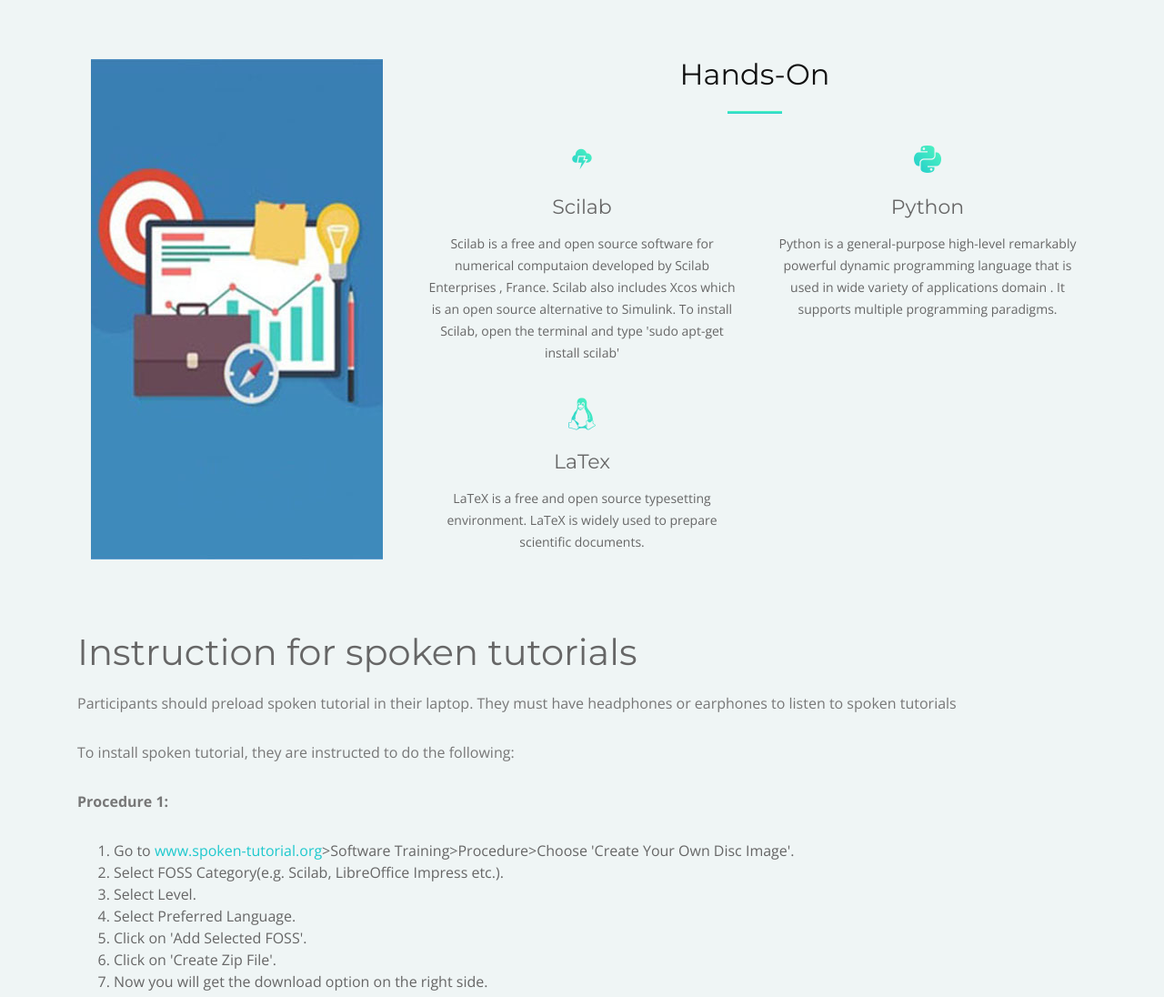
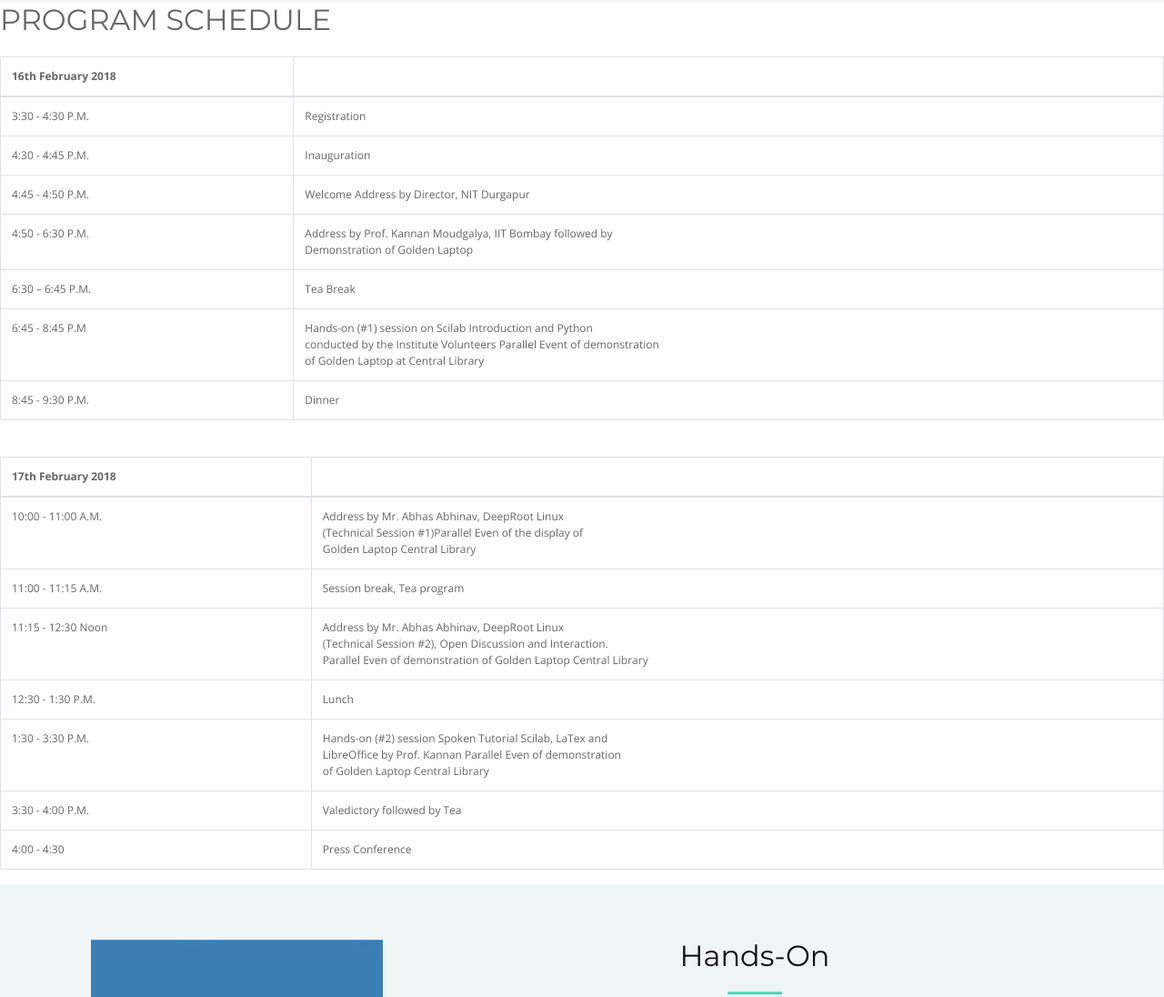
Before and after one commit to vartika-arora/fossee-front-end, a plain HTML site: page index.html in a window 1280 px wide. Shown: the part 3454-4550 px from the top of the page at 91% size. Drawn offline with nearby package versions, Linux system fonts and the light colour scheme; files whose address does not match are found by name.

Commit message:
finalized

```diff
--- a/css/style.css
+++ b/css/style.css
@@ -1253,3 +1253,10 @@
 .redheart {
   color:#ff0000; font-size:14px;
 }
+.break{
+height = 150px;
+}
+
+.table{
+font-size: 12px
+}
--- a/index.html
+++ b/index.html
@@ -174,6 +174,7 @@
       Product Featuress Section
     ============================-->
 
+
   <section id="advanced-features">
     <div class="features-row">
       <div class="container">
@@ -197,6 +198,7 @@
   <!--==========================
     Pricing Section
   ============================-->
+
   <section id="pricing" class="section-bg">
     <div class="container">
 
@@ -233,6 +235,114 @@
       </div>
     </div>
   </section><!-- #pricing -->
+
+  <section>
+    <table class="table table-hover table-bordered">
+      <h2>PROGRAM SCHEDULE</h2>
+      <thead>
+        <tr>
+          <th scope="col" width="00" >16th February 2018</th>
+          <th scope="col"></th>
+          </tr>
+      </thead>
+      <tbody>
+        <tr>
+
+          <td>3:30 - 4:30 P.M.</td>
+          <td>Registration</td>
+          </tr>
+
+        <tr>
+          <td>4:30 - 4:45 P.M.</td>
+          <td>Inauguration</td>
+        </tr>
+
+        <tr>
+          <td>4:45 - 4:50 P.M.</td>
+          <td>Welcome Address by Director, NIT Durgapur</td>
+        </tr>
+
+        <tr>
+          <td>4:50 - 6:30 P.M.</td>
+          <td>Address by Prof. Kannan Moudgalya, IIT Bombay followed by</br> Demonstration of Golden Laptop</td>
+        </tr>
+
+        <tr>
+          <td>6:30 – 6:45 P.M.</td>
+          <td>Tea Break</td>
+        </tr>
+
+        <tr>
+          <td>6:45 - 8:45 P.M</td>
+          <td>Hands-on (#1) session on Scilab Introduction and Python </br>conducted by the Institute Volunteers
+    Parallel Event of demonstration</br> of Golden Laptop  at Central Library</td>
+        </tr>
+
+        <tr>
+          <td>8:45 - 9:30 P.M.</td>
+          <td>Dinner</td>
+        </tr>
+        </tbody>
+    </table>
+
+
+    <div>
+    </br>
+    </div>
+
+
+    <table class="table table-hover table-bordered">
+      <thead>
+        <tr>
+          <th scope="col">17th February 2018</th>
+          <th scope="col"></th>
+        </tr>
+      </thead>
+
+      <tbody>
+
+        <tr>
+          <td>10:00 - 11:00 A.M.</td>
+          <td>Address by Mr. Abhas Abhinav, DeepRoot Linux </br>(Technical Session #1)Parallel Even of the display of </br>Golden Laptop Central Library</td>
+        </tr>
+
+        <tr>
+          <td>11:00 - 11:15  A.M.</td>
+          <td>Session break, Tea program</td>
+        </tr>
+
+        <tr>
+          <td>11:15 - 12:30 Noon</td>
+          <td>Address by Mr. Abhas Abhinav, DeepRoot Linux </br>(Technical Session #2), Open Discussion and Interaction.</br>
+    Parallel Even of demonstration of Golden Laptop Central Library
+    </td>
+        </tr>
+
+        <tr>
+          <td>12:30 - 1:30 P.M.</td>
+          <td>Lunch</td>
+        </tr>
+
+        <tr>
+          <td>1:30 - 3:30 P.M.</td>
+          <td>Hands-on (#2) session Spoken Tutorial Scilab, LaTex and </br>LibreOffice by Prof. Kannan
+    Parallel Even of demonstration </br>of Golden Laptop  Central Library</td>
+        </tr>
+
+        <tr>
+          <td>3:30 - 4:00 P.M.</td>
+          <td>Valedictory followed by Tea</td>
+        </tr>
+
+        <tr>
+          <td>4:00 - 4:30</td>
+          <td>Press Conference</td>
+        </tr>
+
+      </tbody>
+    </table>
+</section>
+
     <section id="features" class="section-bg">
       <div class="container">
 
@@ -256,7 +366,7 @@
               <div class="col-lg-6 col-md-6 box">
                 <div class="icon"><i class="ion-ios-thunderstorm"></i></div>
                 <h4 class="title"><strong>Scilab</strong></h4>
-                <p class="description">Scilab is a free and open source software for numerical computaion developed by Scilab Enterprises , France. Scilab also includes Xcos which is an open source alternative to Simulink. To install Scilab, open the terminal and type 'sudo apt-get install scilab'</p>
+                <p class="description">Scilab is a free and open source software for numerical computaion developed by Scilab Enterprises , France. Scilab also includes Xcos which is an open source alternative to Simulink. To install Scilab, open the terminal and type <pre>sudo apt-get install scilab</pre></p>
               </div>
               <div class="col-lg-6 col-md-6 box">
                 <div class="icon"><i class="ion-social-python"></i></div>
@@ -266,7 +376,7 @@
               <div class="col-lg-6 col-md-6 box">
                 <div class="icon"><i class="ion-social-tux"></i></div>
                 <h4 class="title"><strong>LaTex</strong></h4>
-                <p class="description">LaTeX is a free and open source typesetting environment. LaTeX is widely used to prepare scientific documents.</p>
+                <p class="description">LaTeX is a free and open source typesetting environment. LaTeX is widely used to prepare scientific documents.<pre>sudo apt-get install texlive-full</pre></p>
               </div>
             </div>
 
@@ -447,9 +557,7 @@
       </div>
     </section><!-- #gallery -->
 
-    <div>
-    </br>
-    </br>
+    <div class = "break">
     </br>
     </div>
 
```
